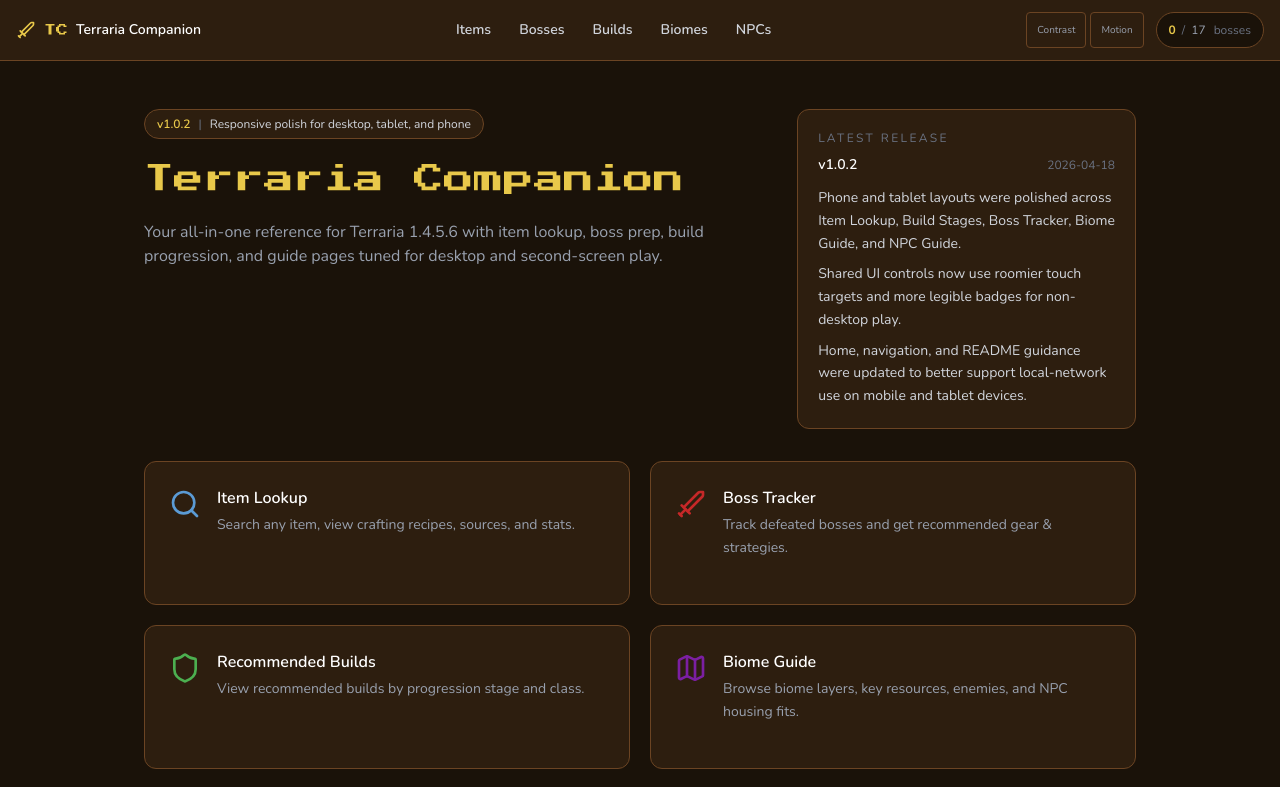
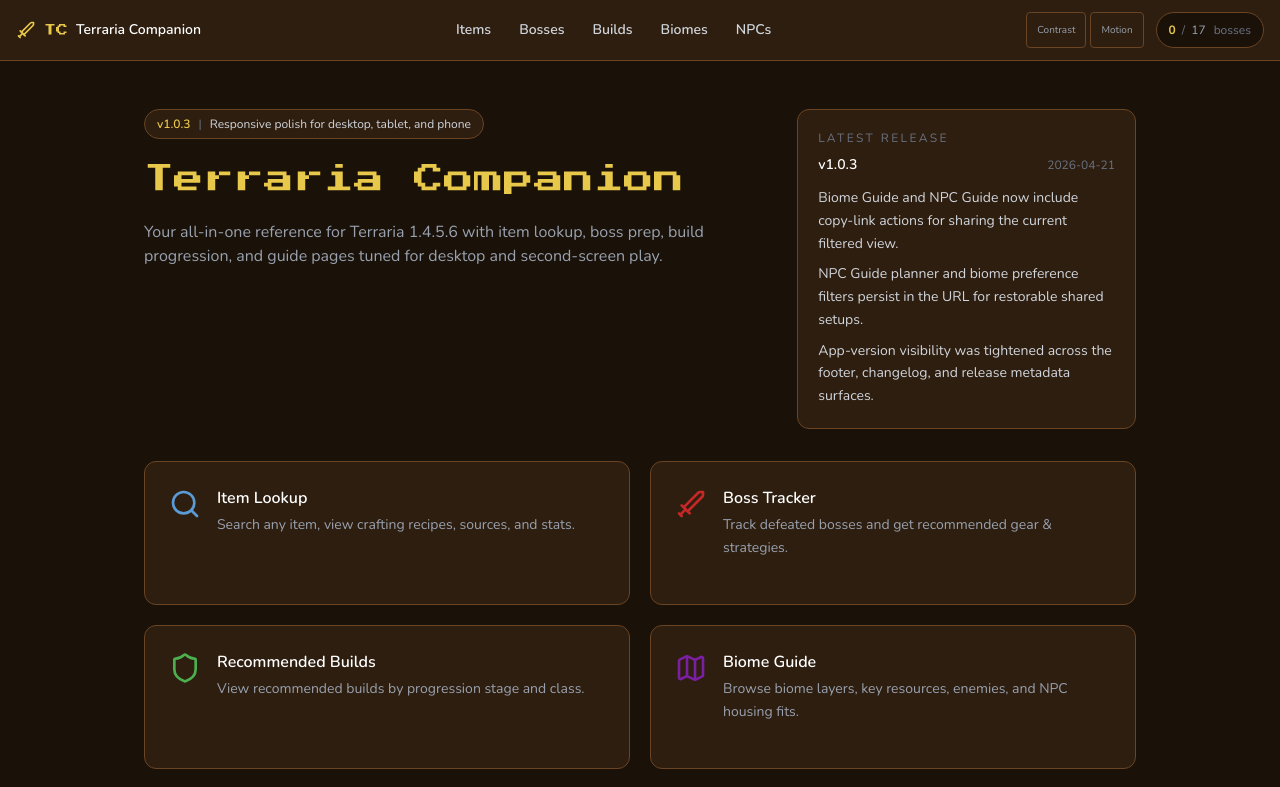
Before and after one commit to NobleStripes/Terraria-Companion, a React (Vite) app: page / in a window 1280 px wide. Shown: the top 787 px of the page. Built offline with nearby package versions, Linux system fonts and the light colour scheme.

Commit message:
chore: update app version to 1.0.3 and add changelog entries for new features

```diff
--- a/package.json
+++ b/package.json
@@ -1,7 +1,7 @@
 {
   "name": "terraria-companion",
   "private": true,
-  "version": "1.0.2",
+  "version": "1.0.3",
   "type": "module",
   "author": "NobleStripes",
   "homepage": "./",
--- a/src/data/changelog.json
+++ b/src/data/changelog.json
@@ -1,4 +1,13 @@
 [  {
+    "version": "1.0.3",
+    "date": "2026-04-21",
+    "highlights": [
+      "Biome Guide and NPC Guide now include copy-link actions for sharing the current filtered view.",
+      "NPC Guide planner and biome preference filters persist in the URL for restorable shared setups.",
+      "App-version visibility was tightened across the footer, changelog, and release metadata surfaces."
+    ]
+  },
+  {
     "version": "1.0.2",
     "date": "2026-04-18",
     "highlights": [
--- a/src/data/index.ts
+++ b/src/data/index.ts
@@ -14,7 +14,7 @@
 import changelogRaw from './changelog.json'
 
 export const DATA_VERSION = '1.4.5.6'
-export const APP_VERSION = '1.0.2'
+export const APP_VERSION = '1.0.3'
 
 export const items: Item[] = itemsRaw as Item[]
 export const recipes: Recipe[] = recipesRaw as Recipe[]
```
Also changed, not shown: 1 other file (tests, documents, lock files or other folders).
